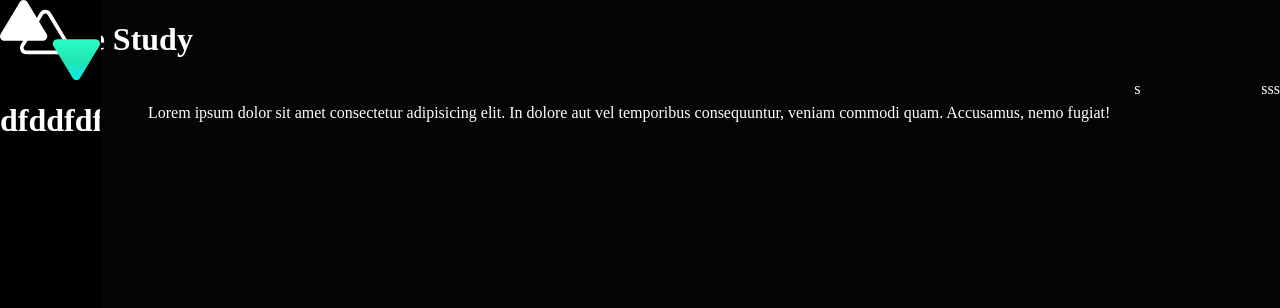
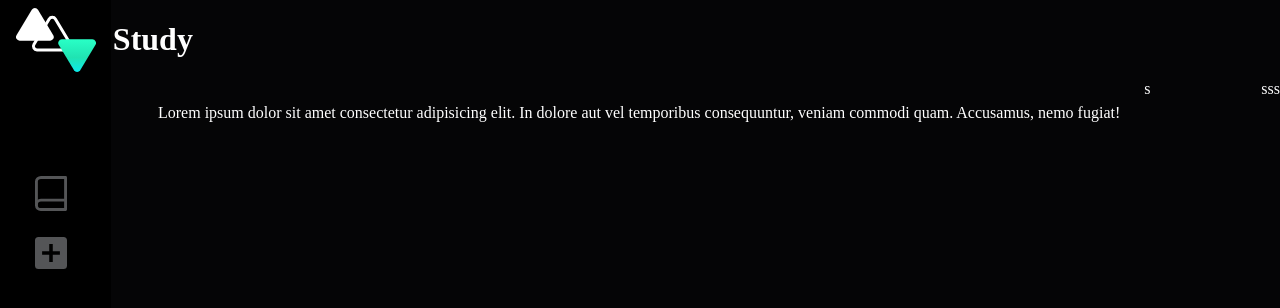
Before and after one commit to alimonova/RemoteStudy, a React app in the folder remoteStudy-app/remote_study_app/: page / in a window 1280 px wide. Shown: the top 308 px of the page. Built offline with nearby package versions, Linux system fonts and the light colour scheme.

Commit message:
Changed sidebar.

```diff
--- /dev/null
+++ b/remoteStudy-app/remote_study_app/src/components/Sidebar/SidebarMenuList/index.tsx
@@ -0,0 +1,43 @@
+import * as React from "react";
+import clsx from "clsx";
+import List from "@material-ui/core/List";
+import ListItem from "@material-ui/core/ListItem";
+import ListItemIcon from "@material-ui/core/ListItemIcon";
+import ListItemText from "@material-ui/core/ListItemText";
+
+import allCoursesSvg from "../../../assets/icons/allCourses.svg";
+import addCourseSvg from "../../../assets/icons/addCourse.svg";
+
+import styles from "./style.module.scss";
+import useStyles from "./materialStyles";
+
+interface ISidebarMenuProps {
+  isOpen: boolean;
+}
+
+const SidebarMenuList = ({ isOpen }: ISidebarMenuProps) => {
+  const classes = useStyles();
+
+  return (
+    <List>
+      {["My courses", "Add course"].map((text, index) => (
+        <ListItem classes={{ root: clsx(classes.root) }} button key={text}>
+          <ListItemIcon className={styles["icon-wrapper"]}>
+            {index === 0 ? (
+              <img src={allCoursesSvg} alt="logo" className={styles.icon} />
+            ) : (
+              <img src={addCourseSvg} alt="logo" className={styles.icon} />
+            )}
+          </ListItemIcon>
+          {isOpen && (
+            <ListItemText className={styles["text-wrapper"]}>
+              {text}
+            </ListItemText>
+          )}
+        </ListItem>
+      ))}
+    </List>
+  );
+};
+
+export default SidebarMenuList;
--- /dev/null
+++ b/remoteStudy-app/remote_study_app/src/components/Sidebar/SidebarMenuList/materialStyles.ts
@@ -0,0 +1,16 @@
+import {
+  createStyles,
+  makeStyles,
+  useTheme,
+  Theme,
+} from "@material-ui/core/styles";
+
+const useStyles = makeStyles((theme: Theme) =>
+  createStyles({
+    root: {
+      marginTop: "10px",
+    },
+  })
+);
+
+export default useStyles;
--- /dev/null
+++ b/remoteStudy-app/remote_study_app/src/components/Sidebar/SidebarMenuList/style.module.scss
@@ -0,0 +1,17 @@
+.root {
+  margin-top: 5px;
+}
+
+.icon-wrapper {
+    display: flex;
+    justify-content: center;
+    width: 70px;
+}
+
+.text-wrapper {
+  margin-left: 10px;
+}
+
+.icon {
+    width: 32px;
+}
--- a/remoteStudy-app/remote_study_app/src/components/Sidebar/index.tsx
+++ b/remoteStudy-app/remote_study_app/src/components/Sidebar/index.tsx
@@ -2,18 +2,24 @@ import * as React from "react";
 import clsx from "clsx";
 import Drawer from "@material-ui/core/Drawer";
 import Button from "@material-ui/core/Button";
+import List from "@material-ui/core/List";
+import ListItem from "@material-ui/core/ListItem";
+import ListItemIcon from "@material-ui/core/ListItemIcon";
+import ListItemText from "@material-ui/core/ListItemText";
 import {
   createStyles,
   makeStyles,
   useTheme,
   Theme,
 } from "@material-ui/core/styles";
+
 import "./style.scss";
 
 import logoSvg from "../../assets/icons/logo.svg";
+import SidebarMenuList from "./SidebarMenuList";
 
 const drawerWidth = 330;
-const closeDrawerWidth = 100;
+const closeDrawerWidth = 110;
 
 const useStyles = makeStyles((theme: Theme) =>
   createStyles({
@@ -63,16 +69,14 @@ const useStyles = makeStyles((theme: Theme) =>
   })
 );
 
-interface SidebarProps {
+interface ISidebarProps {
   isOpen: boolean;
-  setOpen: (isOpen: boolean) => void
+  setOpen: (isOpen: boolean) => void;
 }
 
-const Sidebar = ({ isOpen, setOpen }: SidebarProps) => {
+const Sidebar = ({ isOpen, setOpen }: ISidebarProps) => {
   const classes = useStyles();
   const theme = useTheme();
-
-  console.log(isOpen)
 
   const toggleDrawerOpen = () => {
     setOpen(!isOpen);
@@ -88,16 +92,36 @@ const Sidebar = ({ isOpen, setOpen }: SidebarProps) => {
             [classes.drawerClose]: !isOpen,
           }),
         }}
+        onClose={() => console.log(true)}
       >
+        <div className="Sidebar__logo-wrapper">
+          <img
+            src={logoSvg}
+            alt="logo"
+            className="Sidebar__logo"
+            onClick={toggleDrawerOpen}
+          />
+        </div>
+        <SidebarMenuList isOpen={isOpen} />
+        {/* <List>
+          {["My courses"].map((text, index) => (
+            <ListItem button key={text}>
+              <ListItemIcon>
                 <img
                   src={logoSvg}
                   alt="logo"
                   className="logo"
                   onClick={toggleDrawerOpen}
                 />
-        <h1>dfddfdfg</h1>
+              </ListItemIcon>
+              <ListItemText primary={text} />
+            </ListItem>
+          ))}
+        </List> */}
       </Drawer>
-      <div className={clsx(classes.content, { [classes.contentShift]: isOpen })}>
+      <div
+        className={clsx(classes.content, { [classes.contentShift]: isOpen })}
+      >
         Lorem ipsum dolor sit amet consectetur adipisicing elit. In dolore aut
         vel temporibus consequuntur, veniam commodi quam. Accusamus, nemo
         fugiat!
--- a/remoteStudy-app/remote_study_app/src/components/Sidebar/style.scss
+++ b/remoteStudy-app/remote_study_app/src/components/Sidebar/style.scss
@@ -1,3 +1,12 @@
-.logo {
-  cursor: pointer;
+.Sidebar {
+  &__logo {
+    padding: 8px 16px;
+    cursor: pointer;
+
+    &-wrapper {
+      display: flex;
+      justify-self: flex-end;
+      margin-bottom: 70px;
+    }
+  }
 }
--- a/remoteStudy-app/remote_study_app/src/containers/CourseListPage/index.tsx
+++ b/remoteStudy-app/remote_study_app/src/containers/CourseListPage/index.tsx
@@ -3,7 +3,7 @@ import WithLayout from "../../hoc/WithLayout";
 
 interface ICourseListPageProps {}
 
-const CourseListPage = (props: any) => {
+const CourseListPage = () => {
   return (
     <div>s</div>
   );
--- a/remoteStudy-app/remote_study_app/src/hoc/WithLayout/index.tsx
+++ b/remoteStudy-app/remote_study_app/src/hoc/WithLayout/index.tsx
@@ -5,7 +5,7 @@ import Sidebar from "../../components/Sidebar";
 import { render } from "@testing-library/react";
 
 interface State {
-  isOpen: boolean;
+  isOpen?: boolean;
 }
 
 const WithLayout = (Component: React.ComponentType) => {
@@ -21,7 +21,7 @@ const WithLayout = (Component: React.ComponentType) => {
         <div className="WithLayout__layout">
           <header className="app-header">hhh</header>
           <Sidebar
-            isOpen={isOpen}
+            isOpen={isOpen!}
             setOpen={(isOpen) => this.setState({ isOpen })}
           />
           <div className="WithLayout__main">
```
Also changed, not shown: remoteStudy-app/remote_study_app/src/assets/icons/addCourse.svg (added), remoteStudy-app/remote_study_app/src/assets/icons/allCourses.svg (added). Lines whose indentation alone changed are shown as unchanged.
